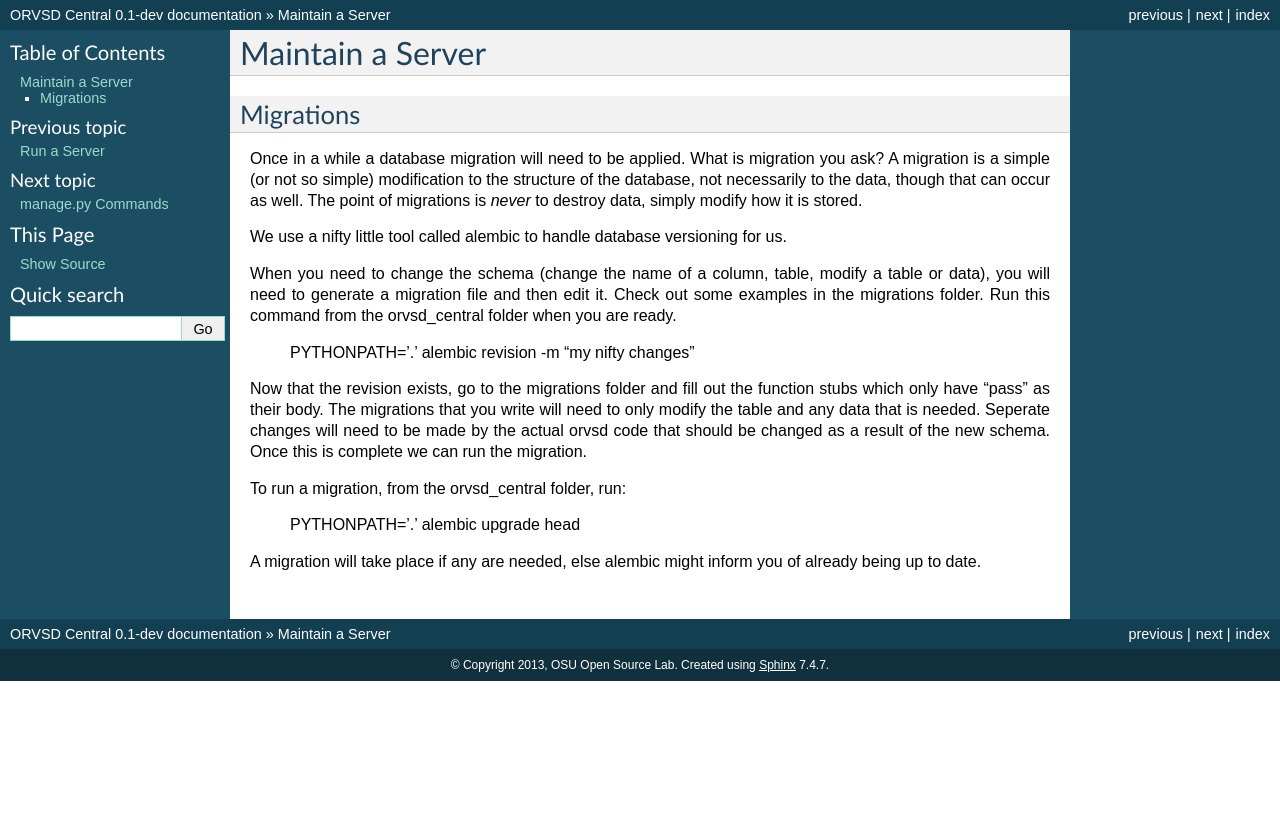
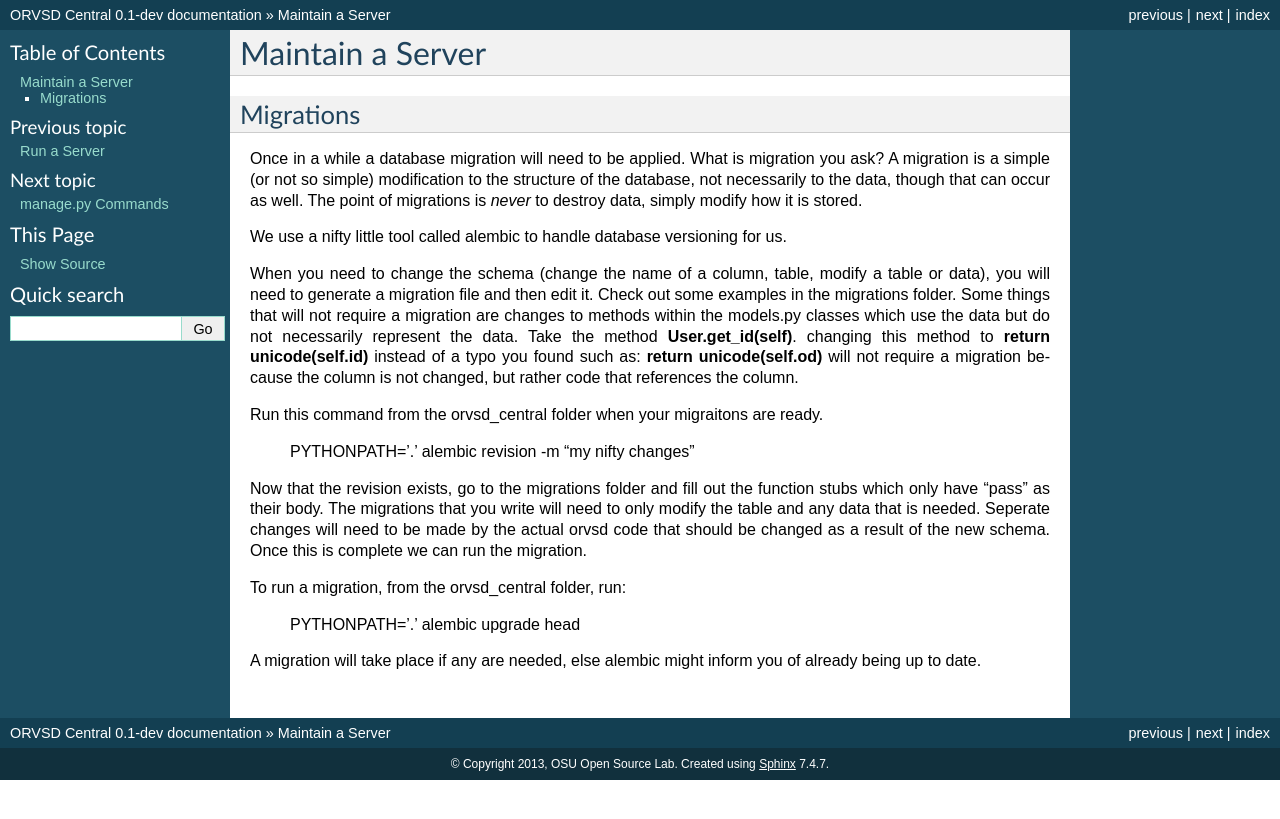
Before and after one commit to osuosl/orvsd_central, a Sphinx documentation site: the page built from docs/source/maintain_server.rst, in a window 1280 px wide. Shown: the top 819 px of the page. Built offline with Sphinx 7.4.7, drawn with Linux system fonts in a browser that asks for light colours; pages that are not in the unit, such as notebooks, are missing from menus.

Commit message:
clarify when migrations are needed

```diff
--- a/docs/source/maintain_server.rst
+++ b/docs/source/maintain_server.rst
@@ -14,7 +14,14 @@ We use a nifty little tool called alembic to handle database versioning for us.
 
 When you need to change the schema (change the name of a column, table, modify a table or data),
 you will need to generate a migration file and then edit it. Check out some examples in the
-migrations folder. Run this command from the orvsd_central folder when you are ready.
+migrations folder. Some things
+that will not require a migration are changes to methods within the models.py classes which use the
+data but do not necessarily represent the data. Take the method **User.get_id(self)**. changing this
+method to **return unicode(self.id)** instead of a typo you found such as: **return unicode(self.od)**
+will not require a migration because the column is not changed, but rather code that references
+the column.
+
+Run this command from the orvsd_central folder when your migraitons are ready.
 
     PYTHONPATH='.' alembic revision -m "my nifty changes"
 
```
